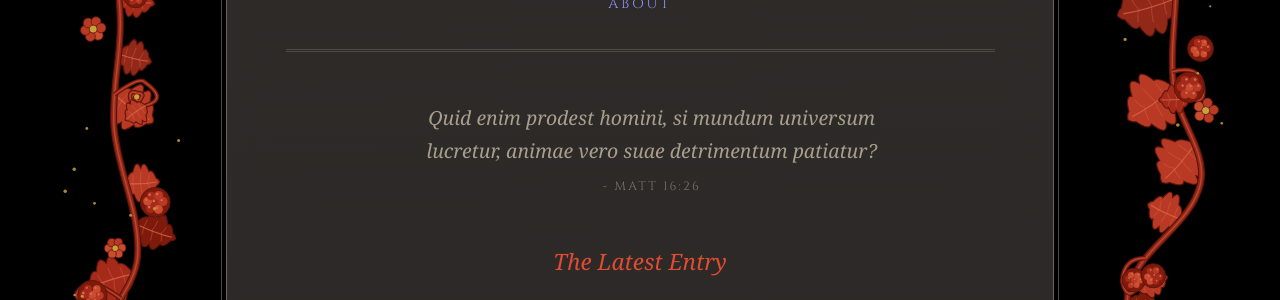
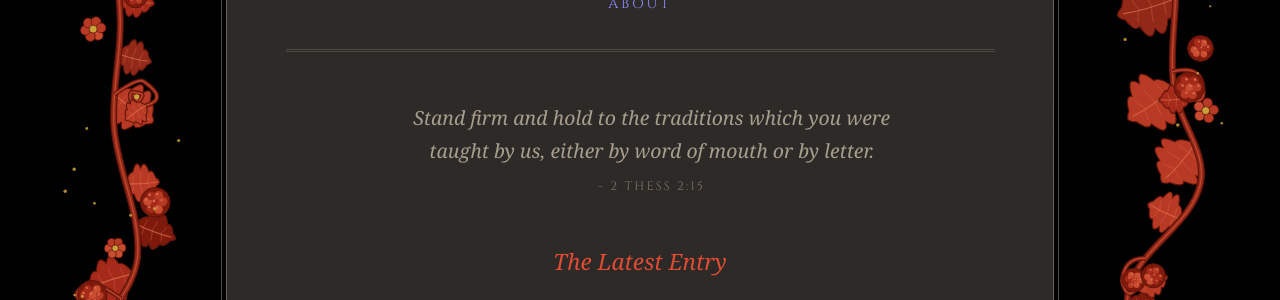
Before and after one commit to aufvektor/aufvektor.github.io, a Jekyll site: the page built from index.html, in a window 1280 px wide and 900 px high. Shown: the part 367-667 px from the top of the window. Built offline with Jekyll 4.4.1, drawn with Linux system fonts in a browser that asks for light colours; some web fonts are replaced.

```diff
--- a/index.html
+++ b/index.html
@@ -2,8 +2,8 @@
 layout: default
 ---
 <blockquote class="epigraph">
-  <p>Quid enim prodest homini, si mundum universum lucretur, animae vero suae detrimentum patiatur?</p>
-  <cite> - Matt 16:26</cite>
+  <p>Stand firm and hold to the traditions which you were taught by us, either by word of mouth or by letter.</p>
+  <cite> - 2 Thess 2:15</cite>
 </blockquote>
 
 {% if site.posts.size > 0 %}
```
Also changed, not shown: _posts/2026-07-11-obligations-of-the-third-order.md (+1 -1 lines), _reposts/2026-07-13-a.md (added, +6 -0 lines), _reposts/2026-07-03-b.md (renamed from _reposts/2026-06-03-b.md).
